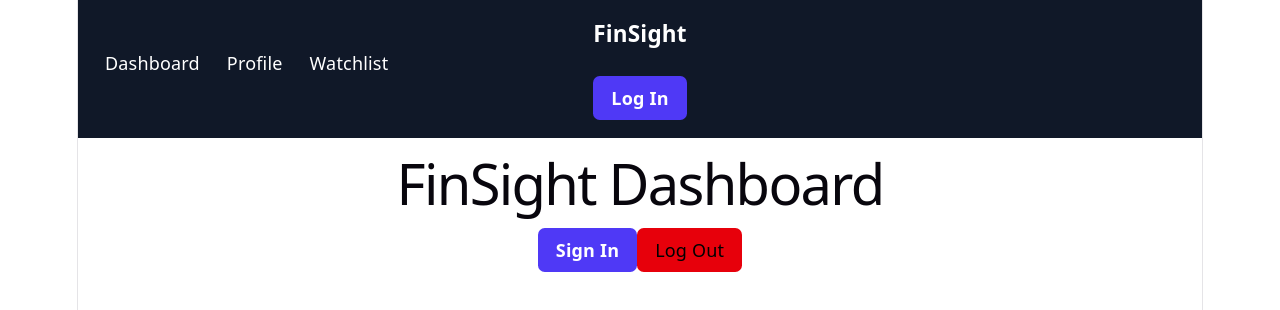
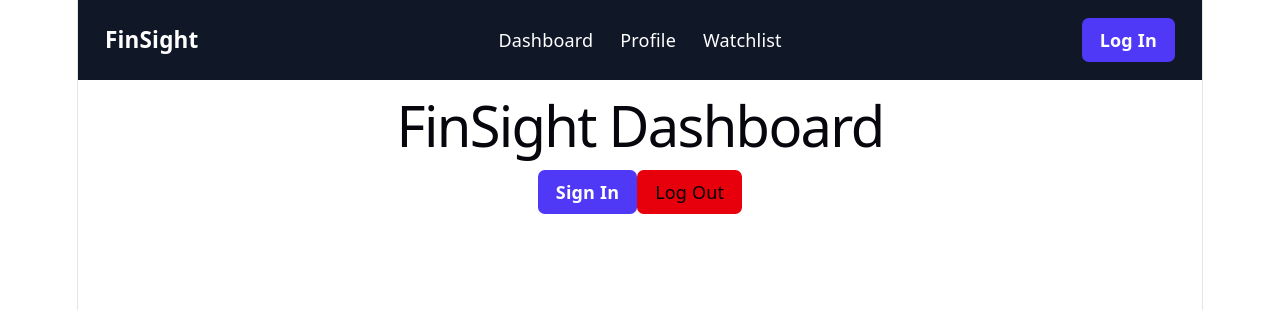
Before and after one commit to Coding-Temple-Tech-Residency/FinSight-A, a React (Vite) app in the folder frontend/: page /login in a window 1280 px wide. Shown: the top 310 px of the page. Built offline with nearby package versions, Linux system fonts and the light colour scheme; no server answers.

Commit message:
fixed Navbar issues: login wasn't responding, formatting wasn't proper

```diff
--- a/frontend/src/components/LoginButton.tsx
+++ b/frontend/src/components/LoginButton.tsx
@@ -6,7 +6,7 @@
 
     return (
         <button className="bg-indigo-600 hover:bg-indigo-800 acitive:bg-indigo-900 text-white font-semibold px-4 py-2 rounded-md transition"
-        onClick={() => loginWithRedirect }>
+        onClick={() => loginWithRedirect() }>
             Log In
         </button>
     );
--- a/frontend/src/components/Navbar.tsx
+++ b/frontend/src/components/Navbar.tsx
@@ -7,7 +7,7 @@
     const { isAuthenticated, user } = useAuth0();
     return (
         <nav className='bg-gray-900 text-white px-6 py-4'>
-            <div className='max-w-7xl mx-auto flext items-center justify-between'>
+            <div className='max-w-7xl mx-auto flex items-center justify-between'>
                 <div className='text-xl font-bold'>
                     FinSight
                 </div>
@@ -34,3 +34,56 @@
 }
 
 export default Navbar;
+
+
+
+// function Navbar() {
+//     const { isAuthenticated, isLoading, user } = useAuth0();
+
+//     console.log({
+//         isLoading,
+//         isAuthenticated,
+//         user,
+//     })
+
+//     return (
+//         <nav className='bg-slate-900 text-white px-6 py-4'>
+//             <div className='max-w-7xl mx-auto flex items-center justify-between'>
+
+//                 {/*Logo */}
+//                 <div className='text-xl font-bold'>
+//                     FinSight
+//                 </div>
+
+//                 {/*Links */}
+//                 <div className='flex gap-6'>
+//                     <a href="/dashboard" className="hover:text-blue-400 transition">
+//                     Dashboard
+//                     </a>
+
+//                     <a href="/watchlist" className="hover:text-blue-400 transition">
+//                     Watchlist
+//                     </a>
+
+//                     <a href="/portfolio" className="hover:text-blue-400 transition">
+//                     Portfolio
+//                     </a>
+
+//                     <a href="/profile" className="hover:text-blue-400 transition">
+//                     Profile
+//                     </a>
+
+//                 </div>
+//                 <div>
+//                     {isAuthenticated ? (
+//                     <LogoutButton />
+//                     ): (<LoginButton />)}
+
+//                 </div>
+
+//             </div>
+//         </nav>
+//     )
+// }
+
+// export default Navbar;
```
